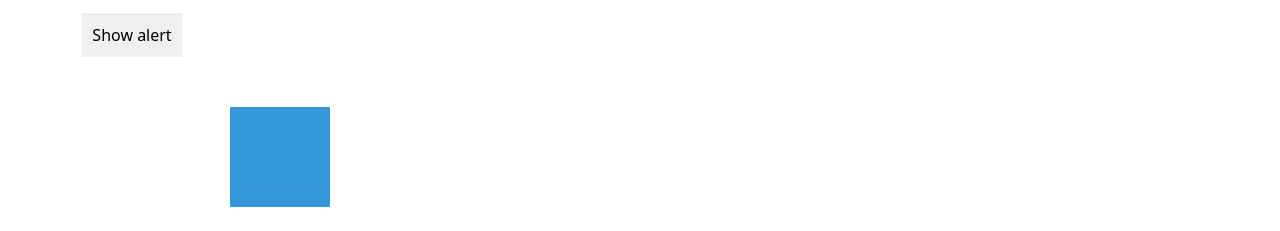
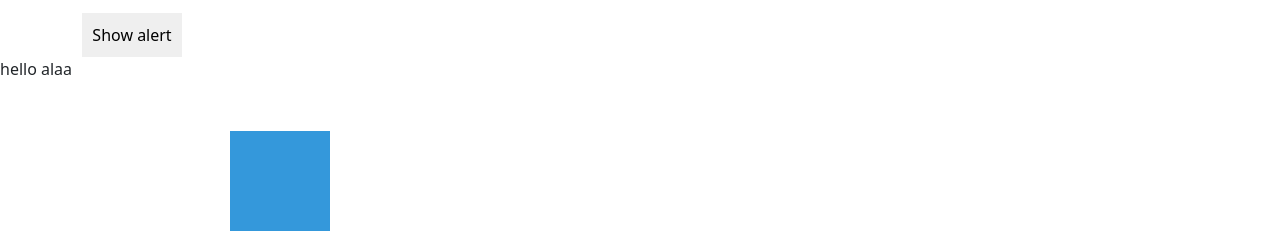
Before and after one commit to GhadaAhmed72/soucrecode-D2, a plain HTML site: page index.html in a window 1280 px wide. Shown: the part 725-956 px from the top of the page. Before the commit the page ends 932 px from the top, so only its background shows below. Drawn offline with nearby package versions, Linux system fonts and the light colour scheme.

Commit message:
add graating

```diff
--- a/index.html
+++ b/index.html
@@ -19,6 +19,7 @@
      <div class="form mt-3">
 
    </div>
+
 <script src="script.js"></script>
 <script src="https://cdn.jsdelivr.net/npm/bootstrap@5.3.3/dist/js/bootstrap.bundle.min.js"></script>
    <div class="container ">
@@ -27,6 +28,7 @@
     <button id="alert">Show alert</button>
    </div>
 
+   <p>hello alaa</p>
 <div class="moving-div"></div>
 <script src="./script.js"></script>
 </body>
```
